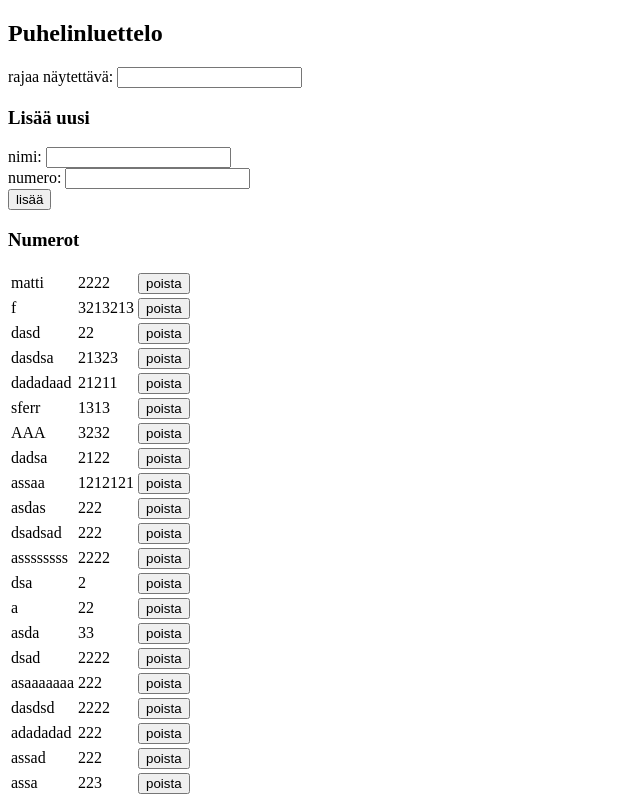
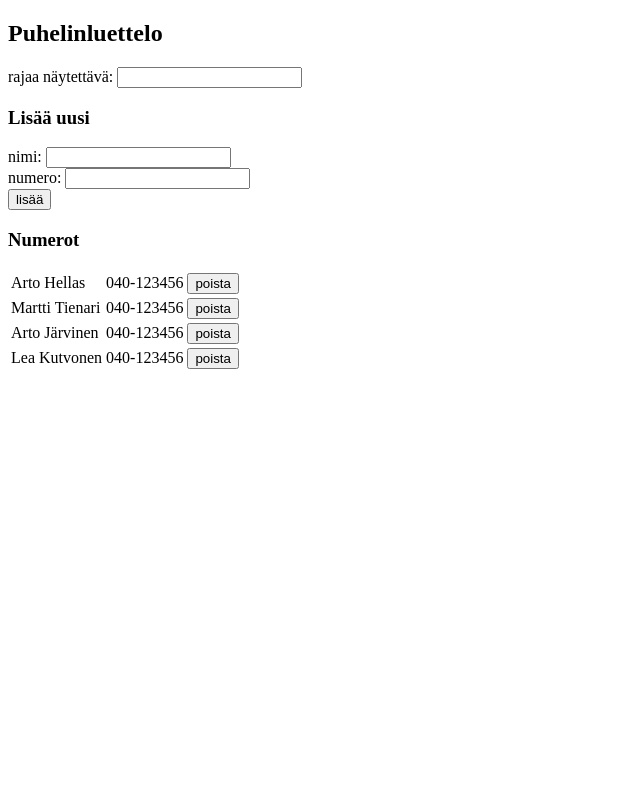
Before and after one commit to SimoAntikainen/HYmoocPart2, a React (Create React App) app in the folder part2/puhelinluettelo/: page / in a window 1280 px wide. Shown: the top 796 px of the page, without its empty margins (0-640 px from the left). Built offline with nearby package versions, Linux system fonts and the light colour scheme; data requests are answered from the project's data file.

Commit message:
part 2.19

```diff
--- a/part2/puhelinluettelo/db.json
+++ b/part2/puhelinluettelo/db.json
@@ -1,139 +1,24 @@
 {
   "persons": [
     {
-      "name": "matti",
-      "number": "2222",
-      "id": 10
+      "name": "Arto Hellas",
+      "number": "040-123456",
+      "id": 1
     },
     {
-      "name": "f",
-      "number": "3213213",
-      "id": 11
+      "name": "Martti Tienari",
+      "number": "040-123456",
+      "id": 2
     },
     {
-      "name": "dasd",
-      "number": "22",
-      "id": 12
+      "name": "Arto Järvinen",
+      "number": "040-123456",
+      "id": 3
     },
     {
-      "name": "dasdsa",
-      "number": "21323",
-      "id": 14
-    },
-    {
-      "name": "dadadaad",
-      "number": "21211",
-      "id": 15
-    },
-    {
-      "name": "sferr",
-      "number": "1313",
-      "id": 17
-    },
-    {
-      "name": "AAA",
-      "number": "3232",
-      "id": 19
-    },
-    {
-      "name": "dadsa",
-      "number": "2122",
-      "id": 21
-    },
-    {
-      "name": "assaa",
-      "number": "1212121",
-      "id": 22
-    },
-    {
-      "name": "asdas",
-      "number": "222",
-      "id": 23
-    },
-    {
-      "name": "dsadsad",
-      "number": "222",
-      "id": 25
-    },
-    {
-      "name": "assssssss",
-      "number": "2222",
-      "id": 26
-    },
-    {
-      "name": "dsa",
-      "number": "2",
-      "id": 27
-    },
-    {
-      "name": "a",
-      "number": "22",
-      "id": 28
-    },
-    {
-      "name": "asda",
-      "number": "33",
-      "id": 29
-    },
-    {
-      "name": "dsad",
-      "number": "2222",
-      "id": 30
-    },
-    {
-      "name": "asaaaaaaa",
-      "number": "222",
-      "id": 31
-    },
-    {
-      "name": "dasdsd",
-      "number": "2222",
-      "id": 32
-    },
-    {
-      "name": "adadadad",
-      "number": "222",
-      "id": 33
-    },
-    {
-      "name": "assad",
-      "number": "222",
-      "id": 34
-    },
-    {
-      "name": "assa",
-      "number": "223",
-      "id": 35
-    },
-    {
-      "name": "ss",
-      "number": "2223",
-      "id": 36
-    },
-    {
-      "name": "sas",
-      "number": "2333",
-      "id": 37
-    },
-    {
-      "name": "ggrgr",
-      "number": "323",
-      "id": 38
-    },
-    {
-      "name": "fggfggg",
-      "number": "233",
-      "id": 39
-    },
-    {
-      "name": "as",
-      "number": "223",
-      "id": 40
-    },
-    {
-      "name": "fgegrg",
-      "number": "33",
-      "id": 41
+      "name": "Lea Kutvonen",
+      "number": "040-123456",
+      "id": 4
     }
   ]
 }
--- a/part2/puhelinluettelo/src/App.js
+++ b/part2/puhelinluettelo/src/App.js
@@ -36,15 +36,6 @@ class App extends React.Component {
   constructor(props) {
     super(props)
     this.state = {
-
-      /**
-      persons: [
-        { name: 'Arto Hellas', number :'040-123456'},
-        { name: 'Pentti Linkola', number :'123-456789'},
-        { name: 'Esa Saarinen', number :'353-555555'},
-        { name: 'Esa Esala', number :'353-555555'},
-        { name: 'Ari Esala', number :'353-555222'}
-      ],**/
       persons: [],
       newName: '',
       newNumber: '',
@@ -55,15 +46,10 @@ class App extends React.Component {
   }
 
   componentDidMount() {
-    console.log('did mount')
-    /**axios
-      .get('http://localhost:3001/persons')
-      .then(response => {
-        console.log('promise fulfilled')
-        this.setState({ persons: response.data })
-      })**/
+    //console.log('did mount')
+
       personService.getAllPersons().then(response => {
-        console.log('promise fulfilled')
+        console.log('promise fulfilled', response)
         this.setState({ persons: response.data })
       })
 
@@ -80,7 +66,7 @@ class App extends React.Component {
       name: this.state.newName,
       number: this.state.newNumber
     }
-    console.log("newPerson", newPerson)
+    //console.log("newPerson", newPerson)
 
     personService.createPerson(newPerson).then(response => {
       this.setState({
@@ -96,10 +82,10 @@ class App extends React.Component {
     })
 
     } else {
-      this.changeNumber()
+      this.changeNumber(event)
     }
 
-    console.log("persoonat", this.state.persons)
+    //console.log("persoonat", this.state.persons)
   }
 
 
@@ -126,7 +112,7 @@ class App extends React.Component {
     }
   }
 
-  changeNumber = () => {
+  changeNumber = (event) => {
     const person = this.state.persons.find(person => person.name === this.state.newName)
     if(window.confirm(` ${person.name} jo luettelossa, korvataanko numero uudella?`)) {
 
@@ -135,7 +121,7 @@ class App extends React.Component {
 
     personService.changePersonNumber(idOfChangedPerson, changedPerson)
       .then(response => {
-        console.log("response", response)
+        //console.log("response", response)
         this.setState({
           persons: this.state.persons.map(person => person.id !== idOfChangedPerson ? person : response.data),
           newName: '',
@@ -147,22 +133,54 @@ class App extends React.Component {
           this.setState({operationMessage: null, operation: null})
         }, 4000)
       })
+      .catch(error => {
+        this.addRemoved()
+      })
     }
+  }
+  /**
+   * The error case in 2.19 is handled by adding the crediantants
+   * back to the database and by retrieving all the entiries
+   * from the database.
+   */
 
+  addRemoved = () => {
+    //console.log("laaaaaaaaa")
+    const newPerson = {
+      name: this.state.newName,
+      number: this.state.newNumber
+    }
+    //console.log("newPerson", newPerson)
+
+    personService.createPerson(newPerson).then(response => {
+      this.setState({
+        persons: this.state.persons.concat(response.data),
+        newName: '',
+        newNumber: '',
+        operationMessage: `Lisättiin ${response.data.name}`,
+        operation: 'success'
+      })
+      setTimeout(() => {
+        this.setState({operationMessage: null, operation: null})
+      }, 4000)
+    }).then(response => {this.componentDidMount()} )
+    //console.log("laaaaaaaaa")
   }
 
+
+
   handleNameChange = (event) => {
-    console.log(event.target.value)
+    //console.log(event.target.value)
     this.setState({ newName: event.target.value })
   }
 
   handleNumberChange = (event) => {
-    console.log(event.target.value)
+    //console.log(event.target.value)
     this.setState({ newNumber: event.target.value })
   }
 
   handleNameMatch = (event) => {
-    console.log(event.target.value)
+    //console.log(event.target.value)
     this.setState({ newMatchedName: event.target.value})
   }
 
```
